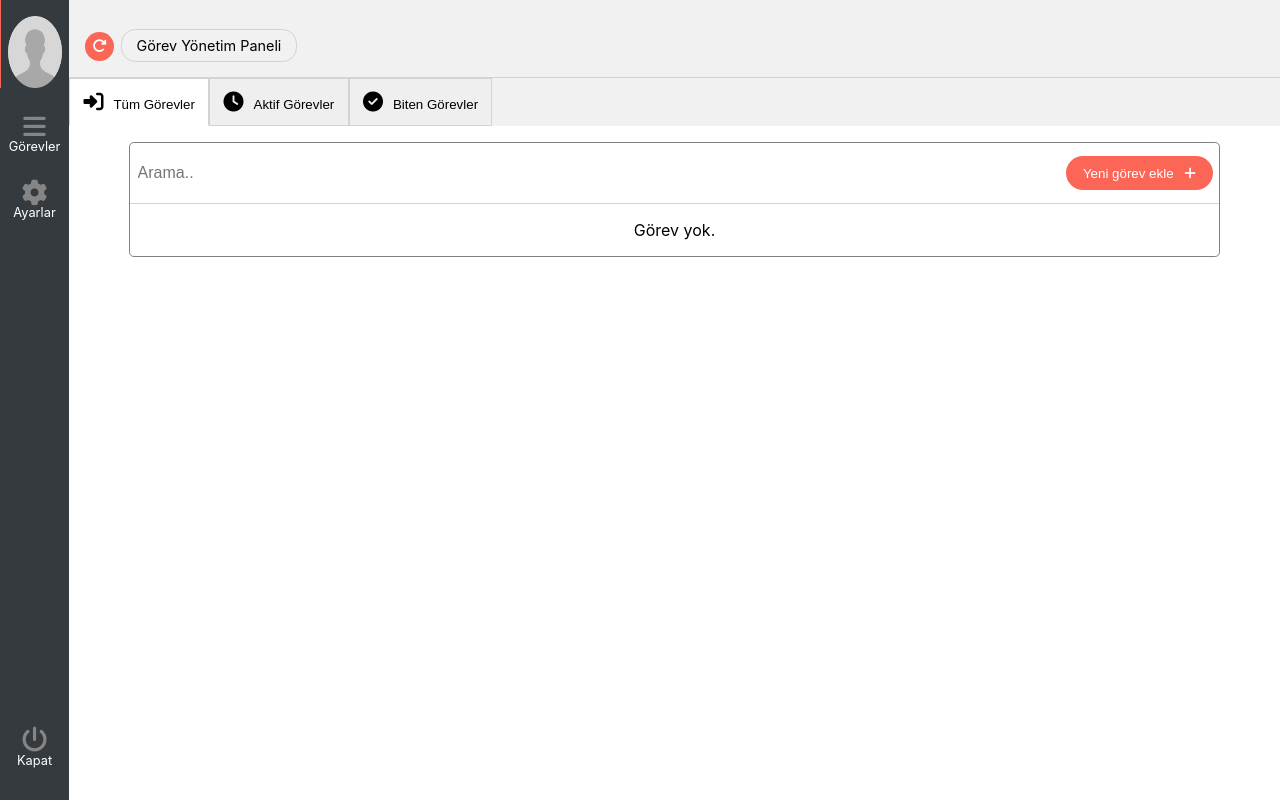
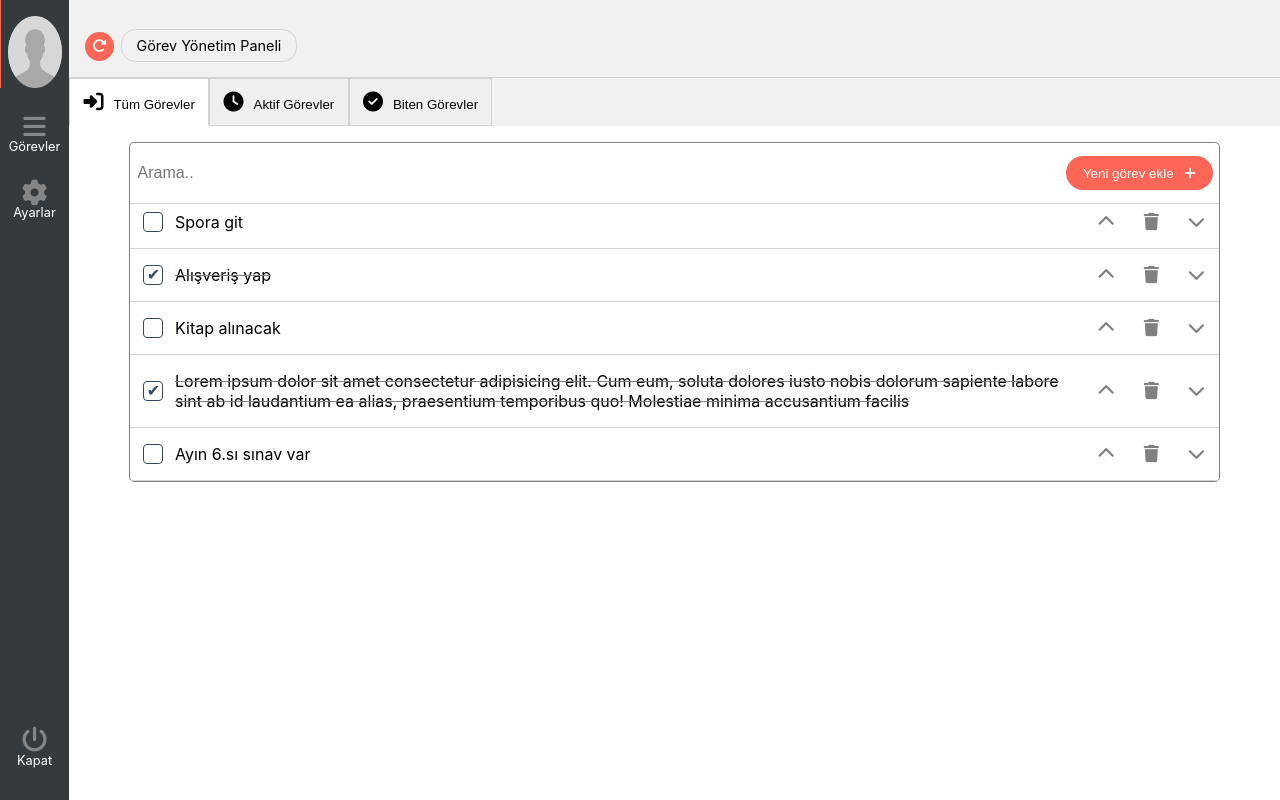
Before and after one commit to brkcrdk/todo, a React (Create React App) app: page / in a window 1280 px wide. Built offline with nearby package versions, Linux system fonts and the light colour scheme.

Commit message:
Functions added

```diff
--- a/src/Components/Main/Main.jsx
+++ b/src/Components/Main/Main.jsx
@@ -1,17 +1,17 @@
-import React, { useState, useEffect } from "react";
+import React, { useState } from "react";
 import "./main.scss";
 import Sidebar from "../Sidebar/Sidebar";
 import Navbar from "../Navbar/Navbar";
 import Tabs from "../Tabs/Tabs";
 import Modal from "../Modal/Modal";
+import Alert from "./Alert";
 import { closeModal } from "../Modal/modalToggle";
 import { generateKey } from "./generateKey";
 import { alertOpen } from "./alertToggle";
-import Alert from "./Alert";
+import mockTodos from "./mockTodos";
 const Main = () => {
-  const [todos, setTodos] = useState([]);
+  const [todos, setTodos] = useState(mockTodos);
   const [todoValue, setTodoValue] = useState("");
-
   const todoInput = (e) => {
     setTodoValue(e.target.value);
   };
--- /dev/null
+++ b/src/Components/Main/mockTodos.js
@@ -0,0 +1,31 @@
+import { generateKey } from "./generateKey";
+const mockTodos = [
+  {
+    job: "Spora git",
+    isDone: false,
+    id: generateKey("S")
+  },
+  {
+    job: "Alışveriş yap",
+    isDone: true,
+    id: generateKey("A")
+  },
+  {
+    job: "Kitap alınacak",
+    isDone: false,
+    id: generateKey("K")
+  },
+  {
+    job:
+      "Lorem ipsum dolor sit amet consectetur adipisicing elit. Cum eum, soluta dolores iusto nobis dolorum sapiente labore sint ab id laudantium ea alias, praesentium temporibus quo! Molestiae minima accusantium facilis",
+    isDone: true,
+    id: generateKey("L")
+  },
+  {
+    job: "Ayın 6.sı sınav var",
+    isDone: false,
+    id: generateKey("A")
+  }
+];
+
+export default mockTodos;
```
